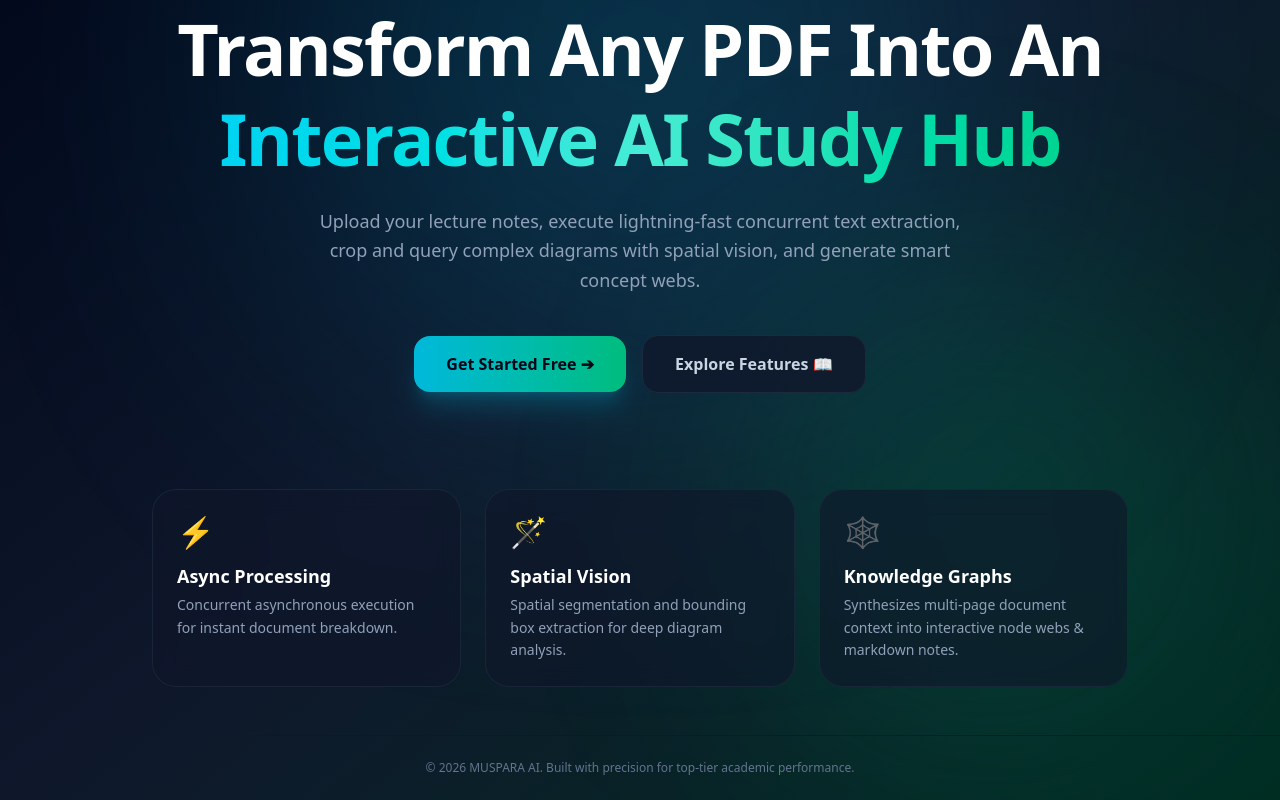
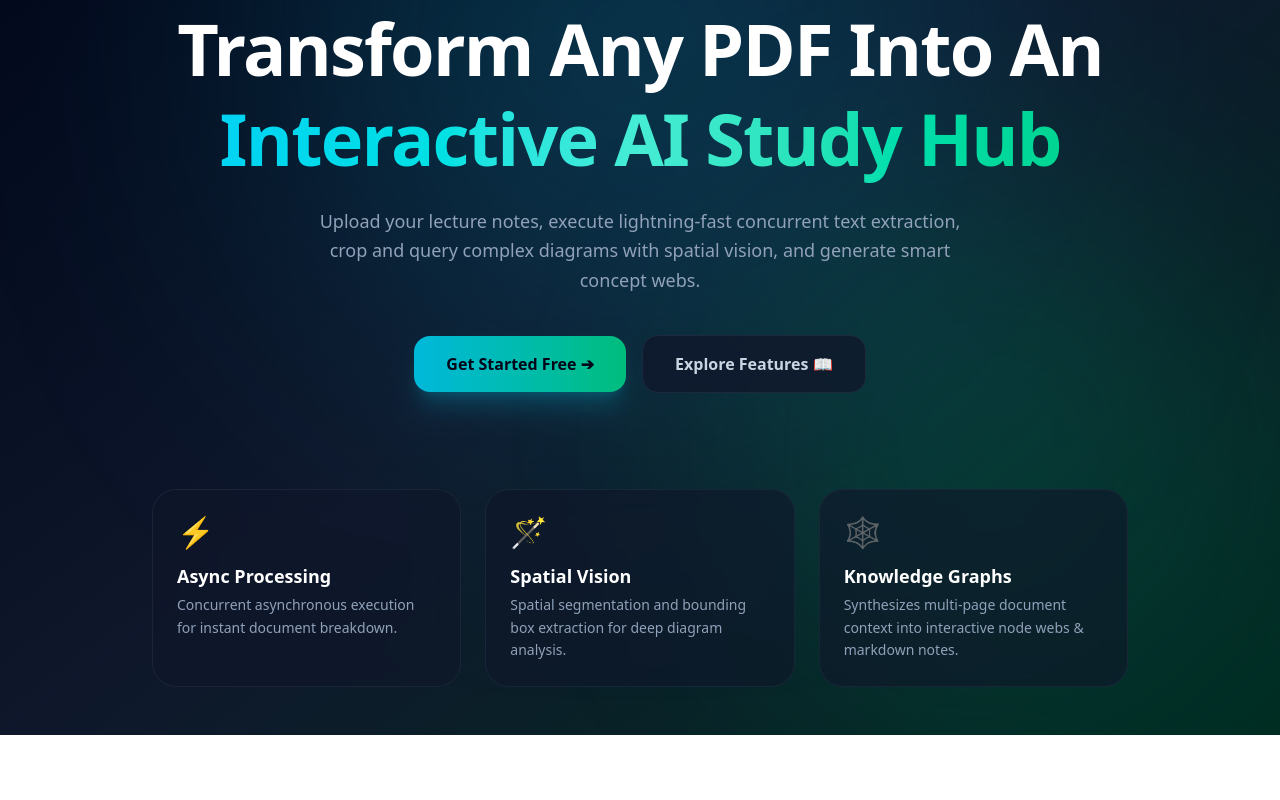
Before and after one commit to prabashvijayanga/studymate-frontend, a Next.js app: page / in a window 1280 px wide. Shown: the part 199-999 px from the top of the page. After the commit the page ends 934 px from the top, so only its background shows below. Built offline with nearby package versions, Linux system fonts and the light colour scheme.

Commit message:
Remove footer section

```diff
--- a/app/page.tsx
+++ b/app/page.tsx
@@ -87,11 +87,6 @@ export default function LandingPage() {
           </div>
         </div>
       </div>
-
-      {/* Footer */}
-      <footer className="w-full text-center py-6 text-slate-500 text-xs border-t border-slate-900/80 z-10">
-        &copy; 2026 MUSPARA AI. Built with precision for top-tier academic performance.
-      </footer>
     </main>
   );
 }
```
